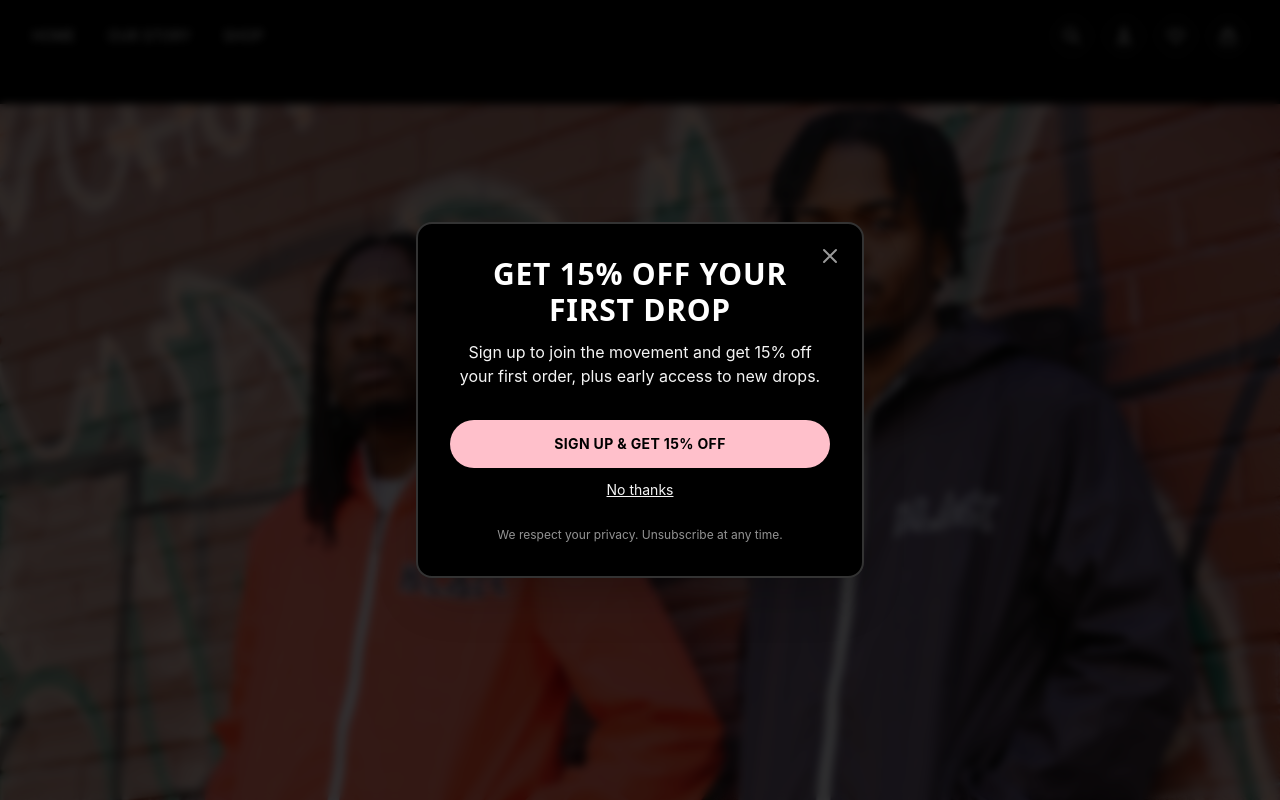
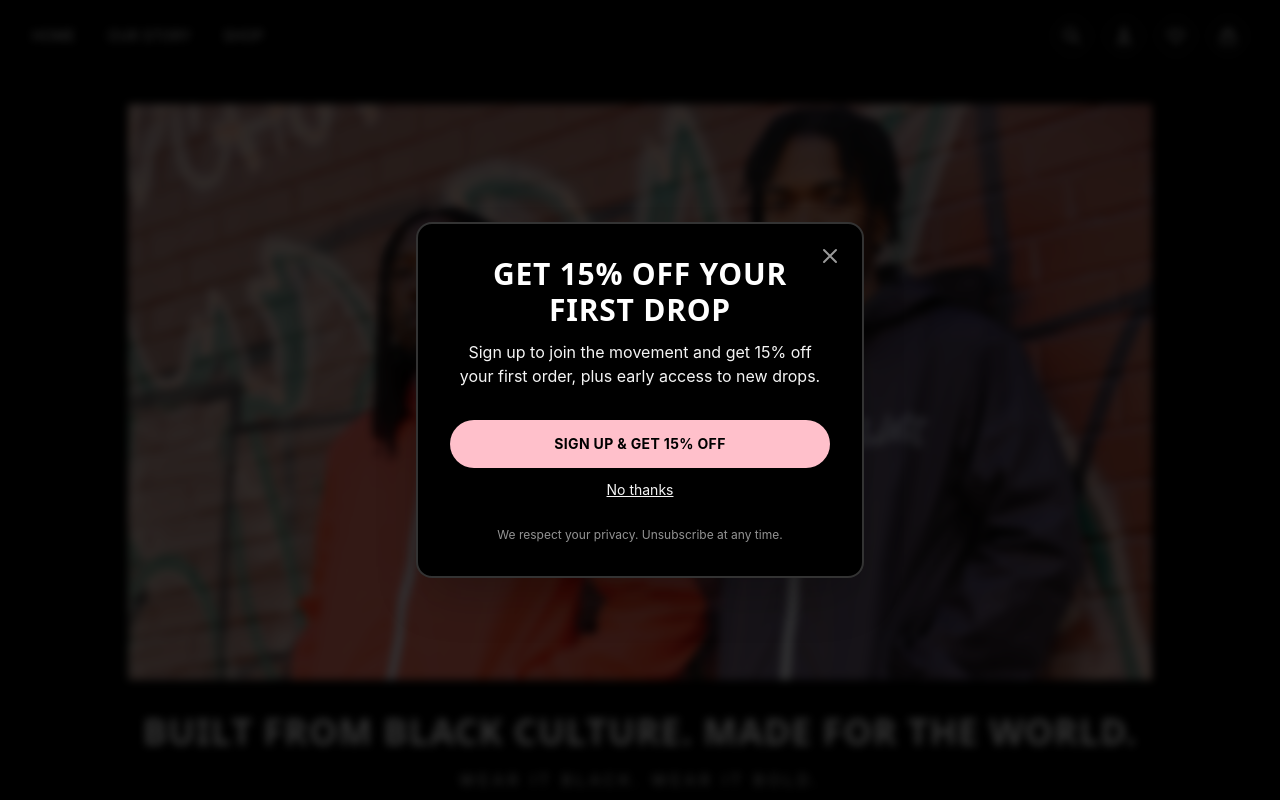
Before and after one commit to mistabilz/wear-black, a Next.js app: page / in a window 1280 px wide. Shown: the top 800 px of the page. Built offline with nearby package versions, Linux system fonts and the light colour scheme; no server answers.

Commit message:
Update hero section: smaller image on desktop and move tagline closer to image edge

```diff
--- a/components/Hero.tsx
+++ b/components/Hero.tsx
@@ -10,7 +10,8 @@ export default function Hero() {
   return (
     <section id="home" className="w-screen bg-black mt-4 sm:mt-6 md:mt-8">
       {/* Hero Image Container - Aspect-ratio ONLY, no viewport height */}
-      <div className="relative w-screen bg-black aspect-[3/4] sm:aspect-[16/9] min-h-0">
+      <div className="w-screen bg-black">
+        <div className="relative w-full bg-black aspect-[3/4] sm:aspect-[16/9] min-h-0 mx-auto sm:max-w-[95%] md:max-w-[90%] lg:max-w-[85%] xl:max-w-[80%]">
           <Image
             src={HERO_IMAGE_PATH}
             alt="BLACK Hero - Streetwear models"
@@ -21,9 +22,10 @@ export default function Hero() {
             style={{ objectFit: 'contain', objectPosition: 'center top' }}
           />
         </div>
+      </div>
 
-      {/* Text Block - Attached, no gap */}
-      <div className="w-screen bg-black text-center py-10 px-4">
+      {/* Text Block - Closer to image edge */}
+      <div className="w-screen bg-black text-center pt-4 sm:pt-6 md:pt-8 pb-10 px-4">
         <h1 className="text-white text-2xl sm:text-4xl font-display font-bold tracking-wide leading-tight break-words uppercase">
           BUILT FROM BLACK CULTURE. MADE FOR THE WORLD.
         </h1>
```
Lines whose indentation alone changed are shown as unchanged.
